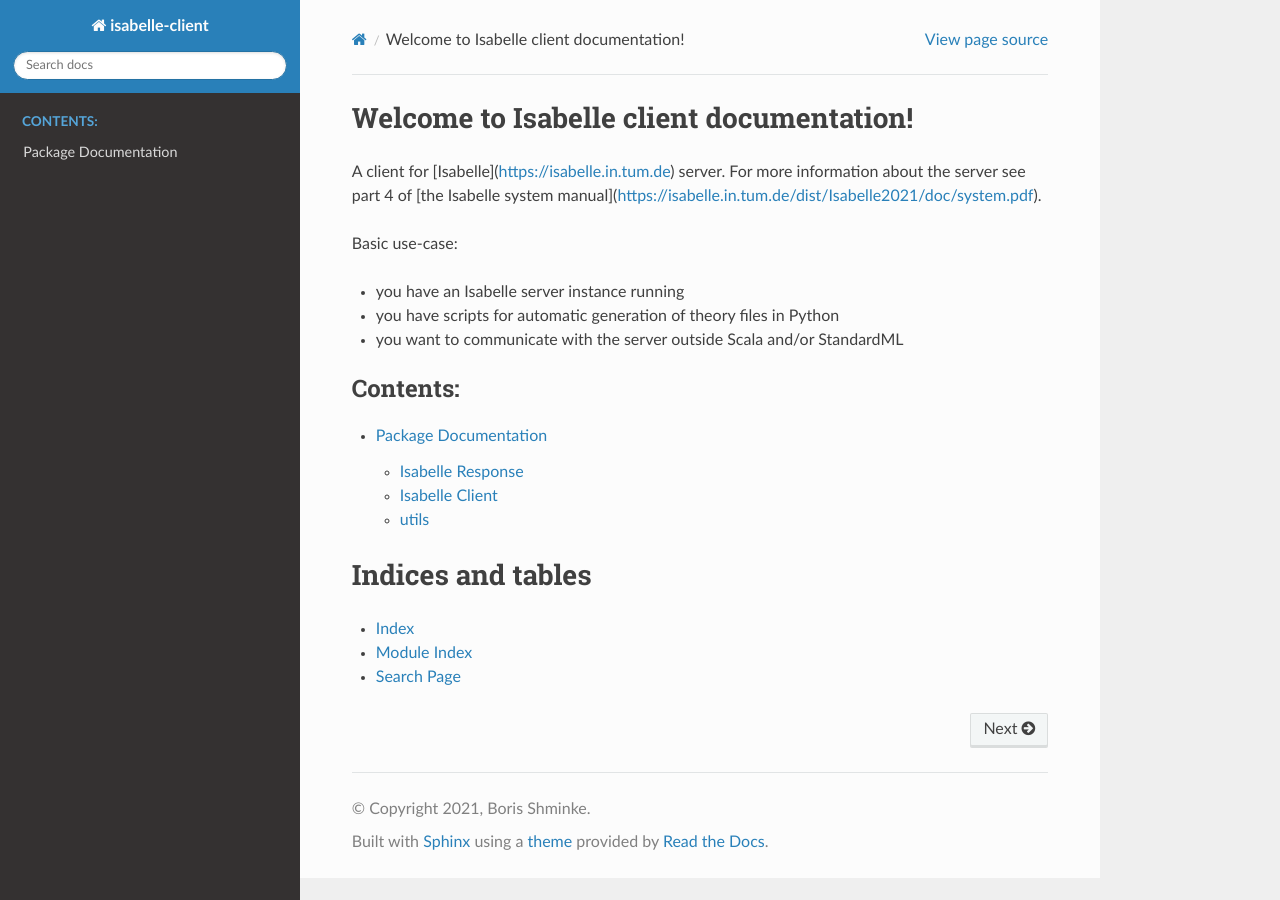
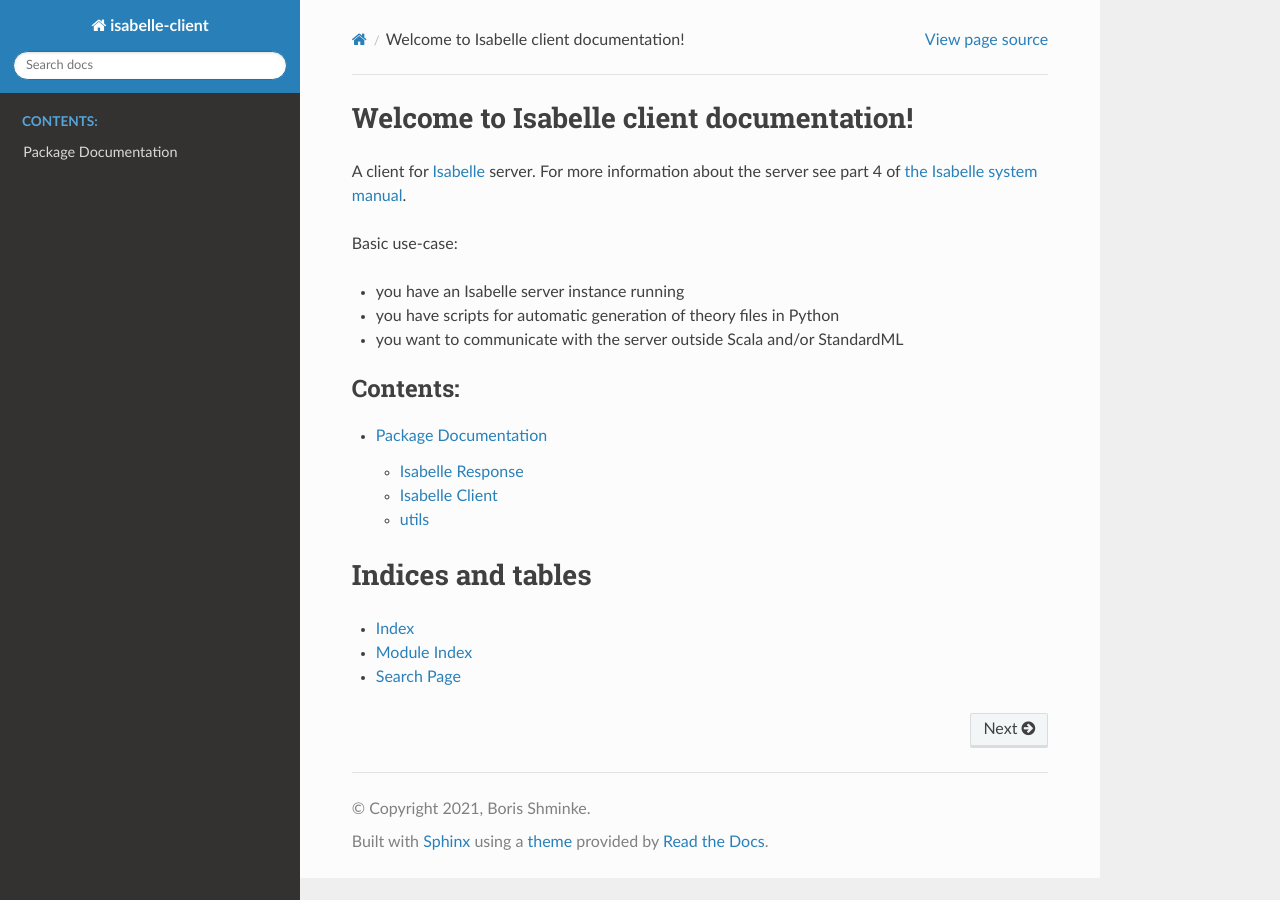
Before and after one commit to inpefess/isabelle-client, a Sphinx documentation site: the page built from doc/source/index.rst, in a window 1280 px wide. Built offline with Sphinx 7.4.7 and the Read the Docs theme 2.0.0, drawn with Linux system fonts in a browser that asks for light colours; some of the changed lines change nothing that is shown.

Commit message:
fix bug in the documentation

```diff
--- a/doc/source/index.rst
+++ b/doc/source/index.rst
@@ -1,7 +1,7 @@
 Welcome to Isabelle client documentation!
 ===========================================
 
-A client for [Isabelle](https://isabelle.in.tum.de) server. For more information about the server see part 4 of [the Isabelle system manual](https://isabelle.in.tum.de/dist/Isabelle2021/doc/system.pdf).
+A client for `Isabelle`_ server. For more information about the server see part 4 of `the Isabelle system manual`_.
 
 Basic use-case:
 
@@ -21,3 +21,6 @@ Indices and tables
 * :ref:`genindex`
 * :ref:`modindex`
 * :ref:`search`
+
+.. _Isabelle: https://isabelle.in.tum.de
+.. _the Isabelle system manual: https://isabelle.in.tum.de/dist/Isabelle2021/doc/system.pdf
```
Also changed, not shown: 1 other file.
